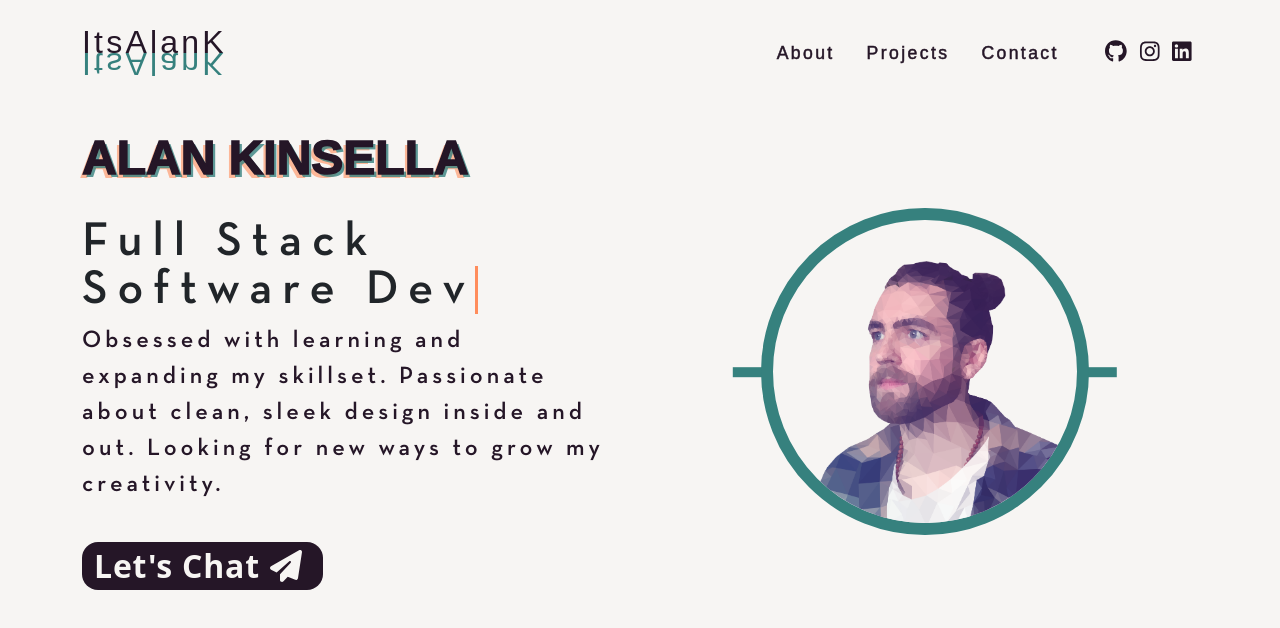
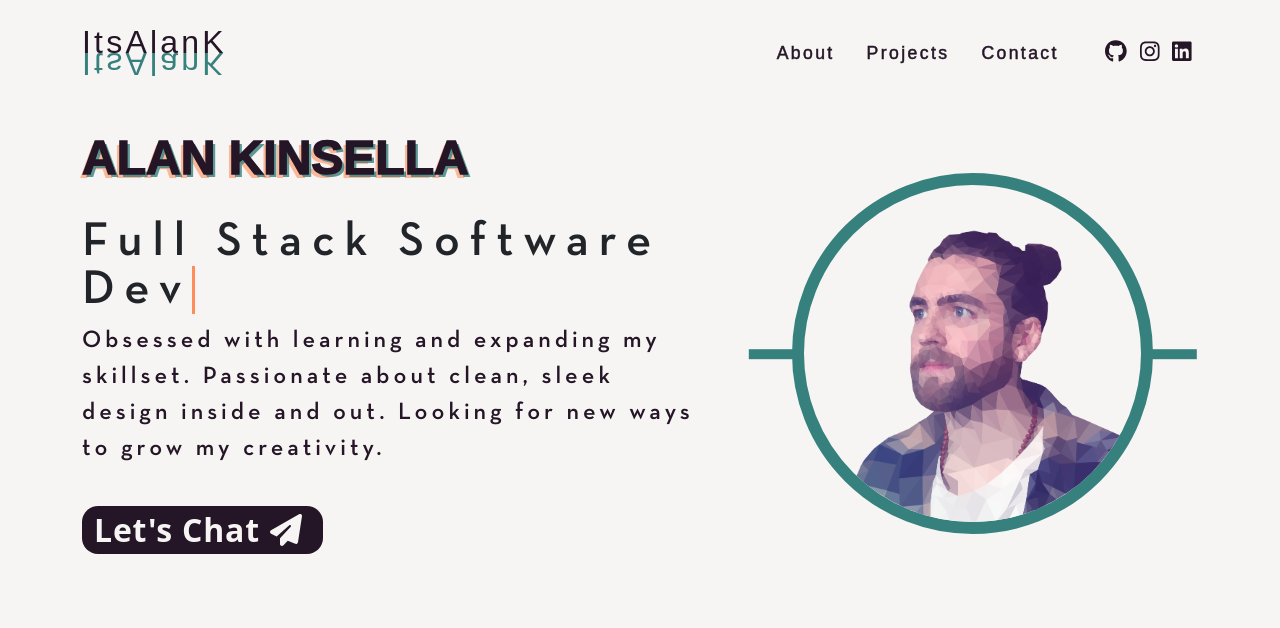
Before and after one commit to ItsAlanK/portfolio-site, a React (Create React App) app: page / in a window 1280 px wide. Shown: the top 628 px of the page. Built offline with nearby package versions, Linux system fonts and the light colour scheme; a web font is replaced by a local one.

Commit message:
Add media query to reset length of rotating portrait line on v.large screens.

```diff
--- a/src/components/Hero.js
+++ b/src/components/Hero.js
@@ -46,7 +46,7 @@ export const Hero = () => {
         <section class='hero' id='home'>
             <Container>
                 <Row className='align-items-center'>
-                    <Col xs={12} md={6}>
+                    <Col xs={12} md={6} lg={7}>
                         <span className="title">ALAN KINSELLA</span>
                         <div className='tagline'>
                             <h1><span className="txt-rotate" dataPeriod="1000" data-rotate='[ "Full Stack Software Dev", "Web Designer", "Illustrator", "Sound/Video Editor", "Musician", "Thinks he&#39;s a real funny guy" ]'><span className="wrap">{ text }</span></span></h1>
@@ -56,7 +56,7 @@ export const Hero = () => {
                         </p>
                         <button onClick={() => console.log('chat')}>Let's Chat <FontAwesomeIcon icon={ faPaperPlane }/>&nbsp;</button>
                     </Col>
-                    <Col className='flex' xs={12} md={6}>
+                    <Col className='flex' xs={12} md={6} lg={5}>
                         <img src={ portraitImg } alt="Alan Kinsella, ItsAlanK, portrait." />
                     </Col>
                 </Row>
--- a/src/style/hero.scss
+++ b/src/style/hero.scss
@@ -65,7 +65,7 @@
 }
 
 .hero img {
-    max-width: 60%;
+    max-width: 80%;
     border-radius: 100%;
     background-color: style.$bg-color;
     border: 0.75rem solid style.$teal;
@@ -83,7 +83,7 @@
     background-color: style.$teal;
     position: absolute;
     width: .6rem;
-    height: 30vw;
+    height: 35vw;
     z-index: -1;
     animation: 6s ease-in-out infinite rotate;
 }
@@ -139,3 +139,9 @@ Up/down action for image, floating effect
         display: none;
     }
   }
+
+@media (min-width: 1520px) {
+    .hero .flex::after {
+        height: 30vw;
+    }
+}
```
